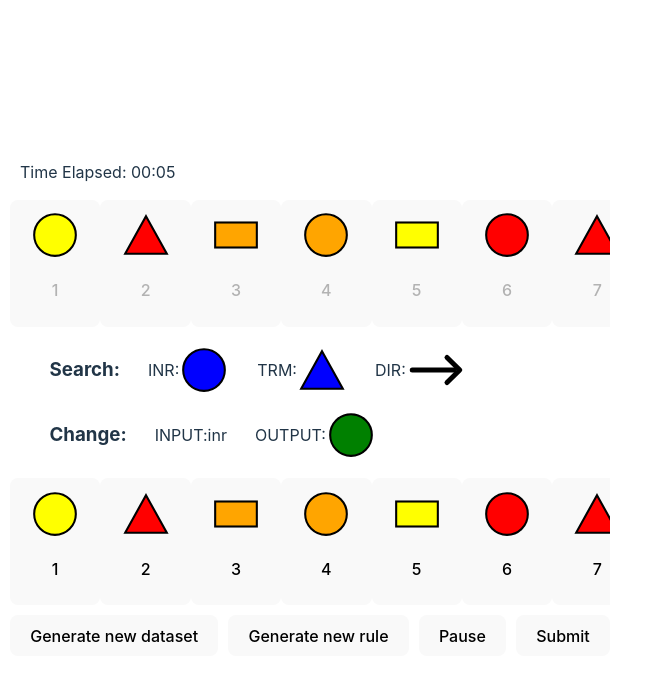
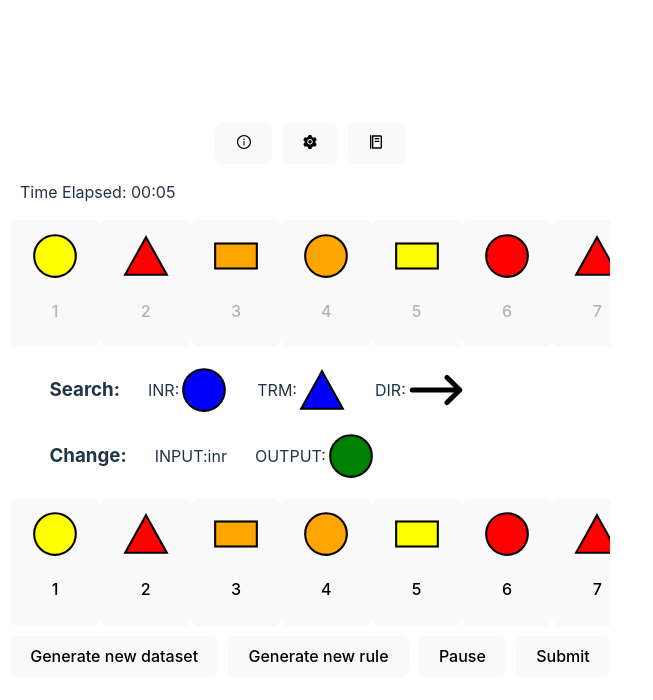
Before and after one commit to malekoa/search-and-change-app, a React (Vite) app: page / in a window 1280 px wide. Shown: the top 700 px of the page, without its empty margins (0-653 px from the left). Built offline with nearby package versions, Linux system fonts and the light colour scheme.

Commit message:
Icons, Small bugfix

```diff
--- a/src/App.jsx
+++ b/src/App.jsx
@@ -6,6 +6,10 @@ import RuleBox from "./components/RuleBox Components/RuleBox";
 import Modal from "./components/Modal Components/Modal";
 import Scrollbar from "./components/Scrollbar Components/Scrollbar";
 import ItemEditForm from "./components/Modal Components/ItemEditForm";
+
+import InfoSVG from "./components/SVGs/InfoSVG";
+import SettingsSVG from "./components/SVGs/SettingsSVG";
+import MenuSVG from "./components/SVGs/MenuSVG";
 
 import styles from "./App.module.css";
 import * as ph from "./utils.js";
@@ -25,25 +29,25 @@ function App() {
   }
   function changeDataHandler(newData) {
     const newItemList = [...itemList];
-    newItemList[ModalData.index] = newData;
+    newItemList[EditModalData.index] = newData;
     setItemList(newItemList);
     hideModalHandler();
   }
   function deleteItemHandler() {
     const newItemList = [...itemList];
-    newItemList.splice(ModalData.index, 1);
+    newItemList.splice(EditModalData.index, 1);
     setItemList(newItemList);
     hideModalHandler();
   }
 
-  const [ModalData, setModalData] = useState({
+  const [EditModalData, setEditModalData] = useState({
     isVisible: false,
     color: "default",
     shape: "default",
     index: -1,
   });
   function hideModalHandler() {
-    setModalData({
+    setEditModalData({
       isVisible: false,
       color: "default",
       shape: "default",
@@ -86,6 +90,7 @@ function App() {
   function generateNewRule() {
     const newRule = ph.generateRandomRule(baseItemList);
     setRule(newRule);
+    setItemList(baseItemList)
     resetTimer();
   }
   function generateNewDataset() {
@@ -120,17 +125,29 @@ function App() {
 
   return (
     <main>
-      {ModalData.isVisible && (
+      {EditModalData.isVisible && (
         <Modal onClose={hideModalHandler}>
           <ItemEditForm
             onCancel={hideModalHandler}
             onEditItem={changeDataHandler}
             onDeleteItem={deleteItemHandler}
-            defaultColor={ModalData.color}
-            defaultShape={ModalData.shape}
+            defaultColor={EditModalData.color}
+            defaultShape={EditModalData.shape}
           />
         </Modal>
       )}
+
+      <div className={styles.actionscontainer}>
+          <button className={styles.action}>
+              <InfoSVG/>
+          </button>
+          <button className={styles.action}>
+              <SettingsSVG/>
+          </button>
+          <button className={styles.action}>
+              <MenuSVG/>
+          </button>
+      </div>
 
       <div className={styles.timer}>
         {<p>Time Elapsed: {formatTime(seconds)}</p>}
@@ -148,7 +165,7 @@ function App() {
         <Scrollbar
           itemList={itemList}
           editable={true}
-          onShowModal={setModalData}
+          onShowModal={setEditModalData}
           onAddItem={addItemHandler}
         />
       </div>
--- /dev/null
+++ b/src/components/SVGs/InfoSVG.jsx
@@ -0,0 +1,7 @@
+import * as React from "react";
+
+function InfoSVG(props) {
+  return <svg stroke="currentColor" fill="currentColor" strokeWidth={0} viewBox="0 0 1024 1024" height="1em" width="1em" {...props}><path d="M512 64C264.6 64 64 264.6 64 512s200.6 448 448 448 448-200.6 448-448S759.4 64 512 64zm0 820c-205.4 0-372-166.6-372-372s166.6-372 372-372 372 166.6 372 372-166.6 372-372 372z" /><path d="M464 336a48 48 0 1 0 96 0 48 48 0 1 0-96 0zm72 112h-48c-4.4 0-8 3.6-8 8v272c0 4.4 3.6 8 8 8h48c4.4 0 8-3.6 8-8V456c0-4.4-3.6-8-8-8z" /></svg>;
+}
+
+export default InfoSVG;
--- /dev/null
+++ b/src/components/SVGs/MenuSVG.jsx
@@ -0,0 +1,7 @@
+import * as React from "react";
+
+function MenuSVG(props) {
+  return <svg stroke="currentColor" fill="currentColor" strokeWidth={0} viewBox="0 0 24 24" height="1em" width="1em" {...props}><path d="M3 2H5V22H3zM10 6H17V8H10zM10 10H17V12H10z" /><path d="M19,2h-5h-0.063H6v20h7.938H14h5c1.103,0,2-0.897,2-2V4C21,2.897,20.103,2,19,2z M19,20h-5h-0.063H8V4h5.938H14h5V20z" /></svg>;
+}
+
+export default MenuSVG;
--- /dev/null
+++ b/src/components/SVGs/SettingsSVG.jsx
@@ -0,0 +1,7 @@
+import * as React from "react";
+
+function SettingsSVG(props) {
+  return <svg stroke="currentColor" fill="currentColor" strokeWidth={0} viewBox="0 0 1024 1024" height="1em" width="1em" {...props}><path d="M512.5 390.6c-29.9 0-57.9 11.6-79.1 32.8-21.1 21.2-32.8 49.2-32.8 79.1 0 29.9 11.7 57.9 32.8 79.1 21.2 21.1 49.2 32.8 79.1 32.8 29.9 0 57.9-11.7 79.1-32.8 21.1-21.2 32.8-49.2 32.8-79.1 0-29.9-11.7-57.9-32.8-79.1a110.96 110.96 0 0 0-79.1-32.8zm412.3 235.5l-65.4-55.9c3.1-19 4.7-38.4 4.7-57.7s-1.6-38.8-4.7-57.7l65.4-55.9a32.03 32.03 0 0 0 9.3-35.2l-.9-2.6a442.5 442.5 0 0 0-79.6-137.7l-1.8-2.1a32.12 32.12 0 0 0-35.1-9.5l-81.2 28.9c-30-24.6-63.4-44-99.6-57.5l-15.7-84.9a32.05 32.05 0 0 0-25.8-25.7l-2.7-.5c-52-9.4-106.8-9.4-158.8 0l-2.7.5a32.05 32.05 0 0 0-25.8 25.7l-15.8 85.3a353.44 353.44 0 0 0-98.9 57.3l-81.8-29.1a32 32 0 0 0-35.1 9.5l-1.8 2.1a445.93 445.93 0 0 0-79.6 137.7l-.9 2.6c-4.5 12.5-.8 26.5 9.3 35.2l66.2 56.5c-3.1 18.8-4.6 38-4.6 57 0 19.2 1.5 38.4 4.6 57l-66 56.5a32.03 32.03 0 0 0-9.3 35.2l.9 2.6c18.1 50.3 44.8 96.8 79.6 137.7l1.8 2.1a32.12 32.12 0 0 0 35.1 9.5l81.8-29.1c29.8 24.5 63 43.9 98.9 57.3l15.8 85.3a32.05 32.05 0 0 0 25.8 25.7l2.7.5a448.27 448.27 0 0 0 158.8 0l2.7-.5a32.05 32.05 0 0 0 25.8-25.7l15.7-84.9c36.2-13.6 69.6-32.9 99.6-57.5l81.2 28.9a32 32 0 0 0 35.1-9.5l1.8-2.1c34.8-41.1 61.5-87.4 79.6-137.7l.9-2.6c4.3-12.4.6-26.3-9.5-35zm-412.3 52.2c-97.1 0-175.8-78.7-175.8-175.8s78.7-175.8 175.8-175.8 175.8 78.7 175.8 175.8-78.7 175.8-175.8 175.8z" /></svg>;
+}
+
+export default SettingsSVG;
```
